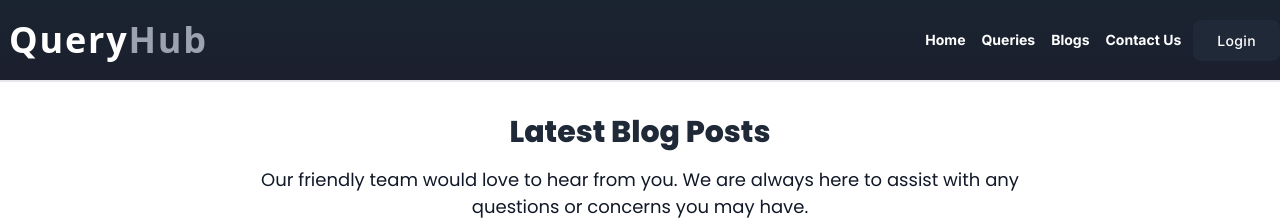
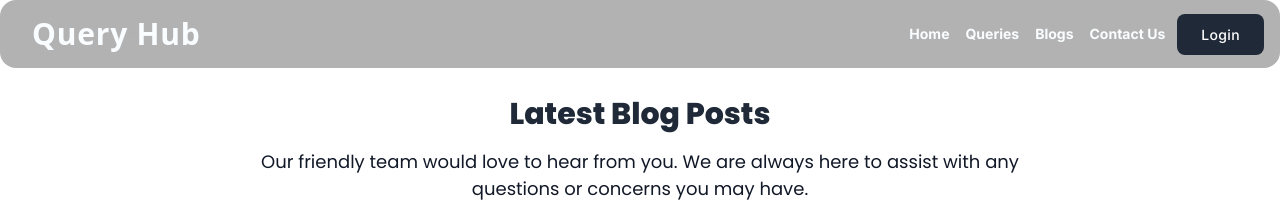
Before and after one commit to alamin6688/query-hub, a React (Vite) app: page /blogs in a window 1280 px wide. Shown: the top 220 px of the page. Built offline with nearby package versions, Linux system fonts and the light colour scheme; no server answers; a web font is replaced by a local one.

Commit message:
Navbar bugs fixed & design modified

```diff
--- a/src/Pages/Blogs/Blogs.jsx
+++ b/src/Pages/Blogs/Blogs.jsx
@@ -169,7 +169,7 @@ const Blogs = () => {
       <Helmet>
         <title>Blogs | Query Hub</title>
       </Helmet>
-      <div className="min-h-[calc(100vh-585px)] max-w-screen-2xl mx-auto mt-4 mb-8 pb-6 px-4">
+      <div className="min-h-[calc(100vh-188px)] max-w-screen-2xl mx-auto mt-4 mb-8 pt-16 pb-6 px-4">
         <div className="mx-auto text-center">
           <h2 className="text-3xl text-center font-extrabold pt-4 font-poppins text-gray-800 capitalize">
             Latest Blog Posts
--- a/src/Pages/Contact/Contact.jsx
+++ b/src/Pages/Contact/Contact.jsx
@@ -7,8 +7,8 @@ const Contact = () => {
       <Helmet>
         <title>Contact Us | Query Hub </title>
       </Helmet>
-      <div className="bg-gray-100">
-        <section className="min-h-[calc(100vh-538px)] max-w-screen-2xl mx-auto">
+      <div className="bg-gray-100 pt-16">
+        <section className="min-h-[calc(100vh-188px)] max-w-screen-2xl mx-auto">
           <div className="px-6 pt-10 pb-16">
             <div className="animate__animated animate__slideInDown">
               <h2 className="text-3xl text-center font-extrabold pt-4 font-poppins text-blue-500 capitalize">
--- a/src/Pages/Home/Banner/Banner.jsx
+++ b/src/Pages/Home/Banner/Banner.jsx
@@ -17,7 +17,7 @@ import bgImg03 from "../../../assets/blogPostImages/Comparing Products.jpg";
 export default function Carousel() {
   return (
     <>
-      <div className="mb-10">
+      <div className="mb-12">
         <Swiper
           spaceBetween={30}
           centeredSlides={true}
--- a/src/Pages/MyProfile/MyProfile.jsx
+++ b/src/Pages/MyProfile/MyProfile.jsx
@@ -10,7 +10,7 @@ const MyProfile = () => {
       <Helmet>
         <title>My Profile | Query Hub</title>
       </Helmet>
-      <div class="flex min-h-[calc(100vh-538px)] relative items-center justify-center w-full animate__animated animate__zoomIn">
+      <div class="flex min-h-[calc(100vh-188px)] pt-16 relative items-center justify-center w-full animate__animated animate__zoomIn">
         <div class="rounded-xl overflow-hidden relative text-center p-4 group items-center flex flex-col max-w-sm hover:shadow-2xl transition-all duration-500 shadow-2xl w-full bg-base-100">
           <div class="text-gray-600 group-hover:scale-105 transition-all flex flex-col items-center justify-center">
             <h3 className="text-center font-semibold italic">Profile Info</h3>
--- a/src/Pages/MyQueries/MyQueries.jsx
+++ b/src/Pages/MyQueries/MyQueries.jsx
@@ -73,7 +73,7 @@ const MyQueries = () => {
       <Helmet>
         <title>My Queries | Query Hub</title>
       </Helmet>
-      <section className="min-h-[calc(100vh-538px)]">
+      <section className="min-h-[calc(100vh-188px)]">
         <div
           className="hero h-[300px] lg:h-[450px] bg-cover bg-center"
           style={{
--- a/src/Pages/MyRecommendations/MyRecommendations.jsx
+++ b/src/Pages/MyRecommendations/MyRecommendations.jsx
@@ -72,7 +72,7 @@ const MyRecommendations = () => {
       <Helmet>
         <title>My Recommendations | Query Hub</title>
       </Helmet>
-      <section className="min-h-[calc(100vh-539px)] bg-gray-100">
+      <section className="min-h-[calc(100vh-188px)] pt-10 bg-gray-100">
         <div className="max-w-screen-2xl mx-auto pt-2 pb-10">
           <div>
             <h2 className="text-3xl text-center font-extrabold font-poppins text-gray-800 capitalize pt-12">
--- a/src/Pages/Queries/Queries.jsx
+++ b/src/Pages/Queries/Queries.jsx
@@ -43,7 +43,7 @@ const Queries = () => {
       <Helmet>
         <title>Queries | Query Hub</title>
       </Helmet>
-      <section className="min-h-[calc(100vh-538px)]">
+      <section className="min-h-[calc(100vh-188px)] pt-16">
         <div className="max-w-screen-2xl mx-auto">
           <h2 className="text-3xl text-center font-extrabold pt-4 font-poppins text-gray-800 capitalize mt-2">
             Queries
--- a/src/Pages/RecommendationsForMe/RecommendationsForMe.jsx
+++ b/src/Pages/RecommendationsForMe/RecommendationsForMe.jsx
@@ -43,7 +43,7 @@ const RecommendationsForMe = () => {
       <Helmet>
         <title>Recommendations For Me | Query Hub</title>
       </Helmet>
-      <section className="min-h-[calc(100vh-539px)] bg-gray-100">
+      <section className="min-h-[calc(100vh-188px)] pt-12 bg-gray-100">
         <div className="max-w-screen-2xl mx-auto pt-2 pb-10">
           <div>
             <h2 className="text-3xl text-center font-extrabold font-poppins text-gray-800 capitalize pt-12">
--- a/src/Pages/Shared/Navbar/Navbar.jsx
+++ b/src/Pages/Shared/Navbar/Navbar.jsx
@@ -1,8 +1,9 @@
-import { Link, NavLink } from "react-router-dom";
+import { Link, NavLink, useLocation } from "react-router-dom";
 import useAuth from "../../../Hooks/useAuth";
 
 const Navbar = () => {
   const { user, logOut } = useAuth();
+  const location = useLocation();
 
   const handleLogout = () => {
     logOut()
@@ -10,28 +11,33 @@ const Navbar = () => {
       .catch((error) => console.error(error));
   };
 
+  // Determine the text color based on the current page
+  const textColorClass =
+    location.pathname === "/" ? "text-white" : "text-[#FAFDFF]";
+
   const navLinks = (
     <>
-      <NavLink to="/" className="p-1 px-2">
+      <NavLink to="/" className={`p-1 px-2 ${textColorClass}`}>
         Home
       </NavLink>
-      <NavLink to="/queries" className="p-1 px-2">
+      <NavLink to="/queries" className={`p-1 px-2 ${textColorClass}`}>
         Queries
       </NavLink>
-      <NavLink to="/blogs" className="p-1 px-2">
+      <NavLink to="/blogs" className={`p-1 px-2 ${textColorClass}`}>
         Blogs
       </NavLink>
-      <NavLink to="/contact" className="p-1 px-2">
+      <NavLink to="/contact" className={`p-1 px-2 ${textColorClass}`}>
         Contact Us
       </NavLink>
     </>
   );
 
   return (
-    <section className="border-b-2 bg-gradient-to-b from-[#1A2430] to-[#1B1F2E] text-white">
-      <div className="z-50 relative max-w-screen-2xl mx-auto py-2">
-        <div className="navbar px-4 md:px-0">
-          <div className="navbar-start">
+    <>
+      <section className="text-white">
+        <div className="relative py-0 z-50">
+          <div className="navbar bg-opacity-30 bg-black px-4 fixed top-0 left-0 right-0 z-50 max-w-screen-2xl mx-auto rounded-2xl">
+            <div className="navbar-start w-full ">
               <div className="dropdown">
                 <div
                   tabIndex={0}
@@ -53,17 +59,25 @@ const Navbar = () => {
                     />
                   </svg>
                 </div>
-              <ul className="menu menu-sm dropdown-content bg-base-100 rounded-box z-[1000] mt-3 w-52 shadow font-semibold text-gray-900">
+                <ul className="menu menu-sm dropdown-content bg-base-100 rounded-box z-40 mt-3 w-52 shadow font-semibold text-gray-900">
                   {navLinks}
                 </ul>
               </div>
               <NavLink
                 to="/"
-              className="btn btn-ghost pl-1 gap-0 text-3xl md:text-4xl hover:shadow-lg duration-300 hover:scale-[1.05] transition-all"
+                className="hover:shadow-lg duration-300 hover:scale-[1.05] transition-all"
               >
-              <div className="font-blackLetter tracking-wider">
-                <span className="pl-1 text-white ">Query</span>
-                <span className="text-gray-400">Hub</span>
+                <div className="font-blackLetter tracking-wider w-full">
+                  <button className="group/button relative inline-flex items-center justify-center overflow-hidden rounded-xl backdrop-blur-lg py-2 text-base font-semibold transition-all duration-300 ease-in-out hover:scale-110 hover:shadow-xl hover:shadow-gray-600/50">
+                    <span
+                      className={`text-2xl md:text-3xl px-4 ${textColorClass}`}
+                    >
+                      Query Hub
+                    </span>
+                    <div className="absolute inset-0 flex h-full w-full justify-center [transform:skew(-13deg)_translateX(-100%)] group-hover/button:duration-1000 group-hover/button:[transform:skew(-13deg)_translateX(100%)]">
+                      <div className="relative h-full w-10 bg-white/20"></div>
+                    </div>
+                  </button>
                 </div>
               </NavLink>
             </div>
@@ -105,7 +119,7 @@ const Navbar = () => {
                         />
                       </div>
                     </div>
-                  <ul className="menu menu-sm dropdown-content bg-base-200 rounded-box z-[1000] mt-3 w-44 p-2 space-y-1 shadow font-semibold text-gray-900">
+                    <ul className="menu menu-sm dropdown-content bg-base-200 rounded-box z-50 mt-3 w-44 p-2 space-y-1 shadow font-semibold text-gray-900">
                       <li>
                         <NavLink to="/profile" className="p-1 px-2">
                           My Profile
@@ -131,7 +145,7 @@ const Navbar = () => {
                       </li>
                       <li>
                         <NavLink to="/my-recommendations" className="p-1 px-2">
-                        My recommendations
+                          My Recommendations
                         </NavLink>
                       </li>
                       <li>
@@ -152,6 +166,7 @@ const Navbar = () => {
           </div>
         </div>
       </section>
+    </>
   );
 };
 
```
Lines whose indentation alone changed are shown as unchanged.
